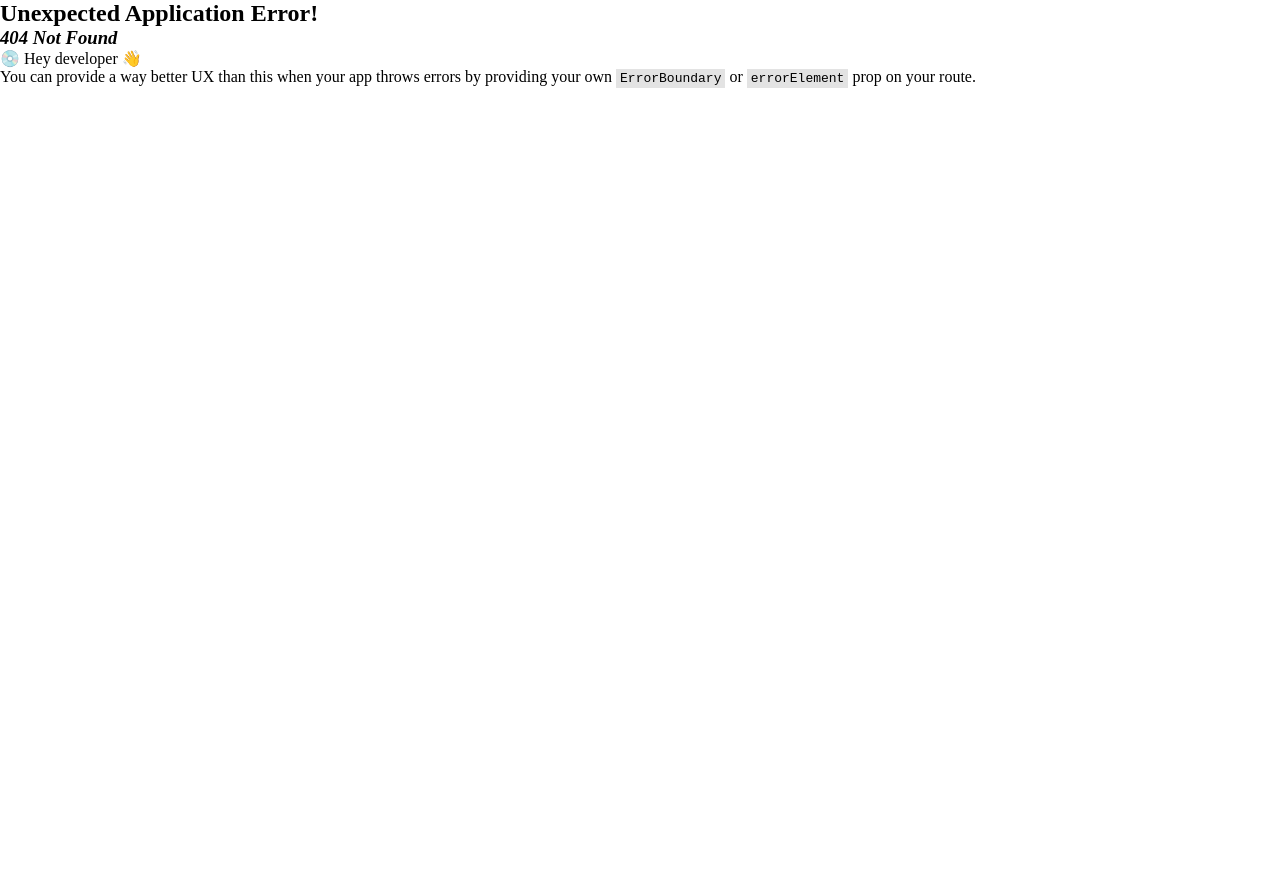
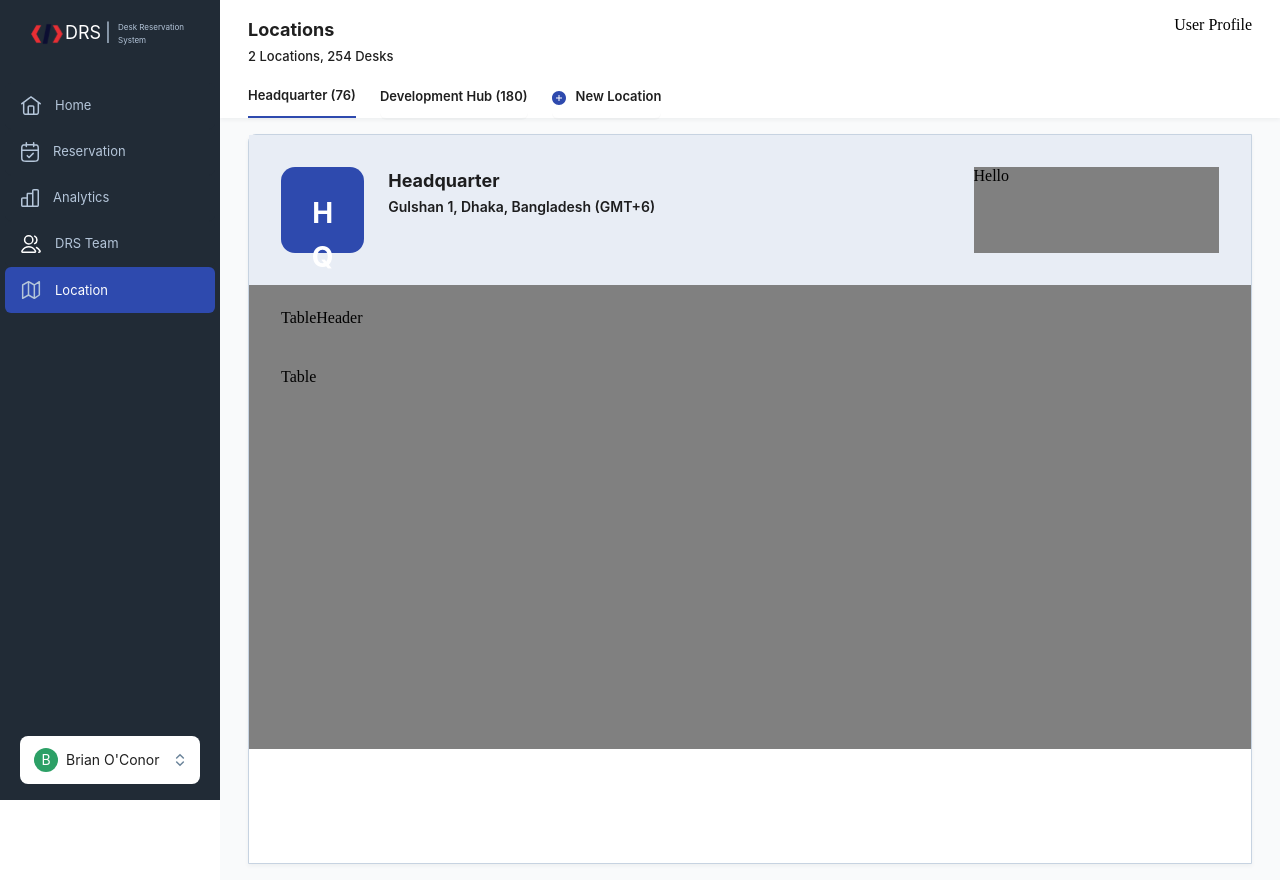
Before and after one commit to sk-roy/Desk-Reservation-System, a React (Create React App) app: page /location in a window 1280 px wide. Before the commit this address had no page. Before the commit the page ends 800 px from the top, so only its background shows below. Built offline with nearby package versions, Linux system fonts and the light colour scheme.

Commit message:
Add new page location and implement using antd

```diff
--- a/src/components/sidebar/index.tsx
+++ b/src/components/sidebar/index.tsx
@@ -4,6 +4,7 @@ import HomeIcon from "../../assets/icons/HomeIcon.svg";
 import ReservationIcon from "../../assets/icons/ReservationIcon.svg";
 import AnalyticsIcon from "../../assets/icons/AnalyticsIcon.svg";
 import TeamIcon from "../../assets/icons/TeamIcon.svg"
+import LocationIcon from "../../assets/icons/LocationIcon.svg"
 import profileIcon from "../../assets/icons/profileIcon.svg"
 import logo from "../../assets/icons/logo.svg"
 import { Avatar, Image, List, Typography } from "antd";
@@ -124,7 +125,7 @@ const Profile = () => {
 }
 
 
-const TabList = ["Home", "Reservation", "Analytics", "DRS Team"];
+const TabList = ["Home", "Reservation", "Analytics", "DRS Team", "Location"];
 
 const GetIcon = (tabName: string) => {
     if (tabName === 'Home') return <HomeOutlined/>;
@@ -138,6 +139,7 @@ const getIndex = (path: any) => {
     if (currentPage === "booking") return 1;
     else if (currentPage === "analytics") return 2;
     else if (currentPage === "team") return 3;
+    else if (currentPage === "location") return 4;
     else return 0;
 }
 
@@ -148,17 +150,19 @@ const TabBox = () => {
     const [selectedTab, updateSelectedTab] = useState(getIndex(location.pathname))
 
     const navigateSelectedTab = (index: number) => {
-        if (index === 0) return nagigate("/");
         if (index === 1) return nagigate("/booking");
         if (index === 2) return nagigate("/analytics");
-        return nagigate("/team"); // index 3
+        if (index === 3) return nagigate("/team");
+        if (index === 4) return nagigate("/location");
+        return nagigate("/"); // index 0 for Home
     };
 
     const getItemIcon = (index: number) => {
-        if (index === 0) return HomeIcon;
         if (index === 1) return ReservationIcon;
         if (index === 2) return AnalyticsIcon;
-        return TeamIcon;  // index 3
+        if (index === 3) return TeamIcon;
+        if (index === 4) return LocationIcon;
+        return HomeIcon;  // index 0 for Home
     };
 
     return (
--- /dev/null
+++ b/src/pages/locations.tsx
@@ -0,0 +1,257 @@
+import Layout from "../layout";
+import { CustomStyles } from "../theme";
+import * as React from 'react';
+import { TeamData } from "../assets/data";
+import { Button, Col, Image, Row, Typography } from "antd";
+import { MailOutlined, PlusCircleFilled } from "@ant-design/icons";
+
+
+const Header = () => {
+    return (
+        <div
+        style={{
+            height: "118px",
+            display: "flex",
+            flexDirection: "column",
+            backgroundColor: "#FFFFFF",
+            boxShadow: CustomStyles.Shadows[1],
+        }}
+        >
+            <div
+            style={{
+                display: "flex",
+                flexDirection: "row",
+                justifyContent: "space-between",
+                height: "82px",
+                border: "0px 0px 1px 0px",
+                padding: "16px 28px 16px 28px",
+                gap: "16px"
+            }}>
+                <div style={{
+                    display: "flex",
+                    flexDirection: "column",
+                    height: "50px",
+                    gap: "2px",
+                }}>
+                    <Typography style={CustomStyles.Typography.Bold18} color={CustomStyles.Color.Primary.Dark}>
+                        Locations
+                    </Typography>
+                    <Typography style={CustomStyles.Typography.Medium13} color={CustomStyles.Color.grey[4]}>
+                        2 Locations, 254 Desks
+                    </Typography>
+
+                </div>
+                <div>User Profile</div>
+
+            </div>
+            <div style={{
+                display: "flex",
+                flexDirection: "row",
+                alignItems: "flex-start",
+                height: "36px",
+                padding: "0px 28px 0px 28px",
+                gap: "24px",
+                opacity: "0px",
+                backgroundColor: CustomStyles.Color.Primary.White,
+            }}>
+                <Button
+                style={{
+                    padding: "4px 0px 12px 0px",
+                    border: "0px",
+                    borderRadius: "0px",
+                    borderBottom: "2px solid var(--Primary-Blue, #2E4AAE)",
+                    height: "36px",
+                }}>
+                    <Typography style={CustomStyles.Typography.SemiBold13} color={CustomStyles.Color.Primary.Blue}>
+                        Headquarter (76)
+                    </Typography>
+                </Button>
+                <Button
+                style={{
+                    padding: "4px 0px 12px 0px",
+                    border: "0px",
+                    // borderBottom: "2px solid var(--Primary-Blue, #2E4AAE)",
+                    height: "36px",
+                }}>
+                    <Typography style={CustomStyles.Typography.SemiBold13} color={CustomStyles.Color.Primary.Blue}>
+                    Development Hub (180)
+                    </Typography>
+                </Button>
+                <Button
+                style={{
+                    display: "flex",
+                    flexDirection: "row",
+                    justifyContent: "space-between",
+                    padding: "4px 0px 12px 0px",
+                    border: "0px",
+                    // borderBottom: "2px solid var(--Primary-Blue, #2E4AAE)",
+                    height: "36px",
+                    gap: "6px",
+                }}>
+                    <PlusCircleFilled
+                    style={{
+                        height: "18px",
+                        width: "18px",
+                        paddingTop: "4px",
+                        color: CustomStyles.Color.Primary.Blue,
+                        // border: `1.5px solid var(--Primary-Blue, #2E4AAE)`,
+
+                    }}/>
+                    <Typography style={CustomStyles.Typography.SemiBold13} color={CustomStyles.Color.Primary.Blue}>
+                        New Location
+                    </Typography>
+                </Button>
+
+            </div>
+
+        </div>
+    );
+}
+
+const HeadquarterHeader = () => {
+    return (
+        <div
+        style={{
+            display: "flex",
+            flexDirection: "row",
+            justifyContent: "space-between",
+            height: "150px",
+            width: "100%",
+            padding: "32px",
+            gap: "24px",
+            backgroundColor: CustomStyles.Color.OffWhite[3],
+        }}>
+            <div
+            style={{
+                // width: "86px",
+                height: "86px",
+                padding: "24px",
+                gap: "10px",
+                borderRadius: "14px",
+                backgroundColor: CustomStyles.Color.Primary.Blue,
+            }}>
+                <Typography
+                style={{
+                    font: 'Inter',
+                    fontSize: "28px",
+                    fontWeight: 700,
+                    // lineHeight: "38px",
+                    textAlign: "center",
+                    color: CustomStyles.Color.Primary.White,
+                }}>HQ</Typography>
+            </div>
+            <div
+            style={{
+                display: "flex",
+                flexDirection: "column",
+                alignItems: "flex-start",
+                height: "86px",
+                width: "679px",
+                gap: "10px",
+            }}>
+                <div
+                style={{
+                    display: "flex",
+                    flexDirection: "column",
+                    alignItems: "flex-start",
+                    height: "50px",
+                    gap: "2px",
+                }}>
+                    <Typography style={CustomStyles.Typography.Bold18} color={CustomStyles.Color.Primary.Dark}>Headquarter</Typography>
+                    <Typography style={CustomStyles.Typography.SemiBold14} color={CustomStyles.Color.grey[4]}>Gulshan 1, Dhaka, Bangladesh (GMT+6)</Typography>
+                </div>
+            </div>
+            <div
+            style={{
+                width: "297px",
+                backgroundColor: "gray",
+            }}>
+                Hello
+            </div>
+        </div>
+    );
+}
+
+const TableHeader = () => {
+    return (
+        <div
+        style={{
+            display: "flex",
+            flexDirection: "row",
+            justifyContent: "space-between",
+            height: "64px",
+            padding: "24px 32px 8px 32px",
+            gap: "40px",
+            backgroundColor: "gray",
+            width: "100%",
+        }}>
+            TableHeader
+        </div>
+    );
+}
+
+const Table = () => {
+    return (
+        <div
+        style={{
+            padding: "24px 32px 8px 32px",
+            backgroundColor: "gray",
+            height: "466px",
+            width: "100%",
+        }}>
+            Table
+        </div>
+    );
+}
+
+const Body = () => {
+    return (
+        <div
+        style={{
+            padding: "16px 28px 16px 28px",
+        }}>
+            <div style={{
+                display: "flex",
+                flexDirection: "column",
+                alignItems: "center",
+                // width: '1174px',
+                height: '730px',
+                // marginTop: '142px',
+                // marginLeft: '238px',
+                padding: '0px 0px 114px 0px',
+                borderRadius: '8px 0px 0px 0px',
+                boxShadow: CustomStyles.Shadows.Elevation1,
+                border: `1px solid ${CustomStyles.Color.OffWhite[4]}`,
+                backgroundColor: CustomStyles.Color.Primary.White,
+
+            }}>
+                <HeadquarterHeader/>
+                <TableHeader/>
+                <Table/>
+            </div>
+
+        </div>
+    );
+}
+
+
+const Location = () => {
+    return (
+        <Layout>
+            <div
+            style = {{
+                width: "100%",
+                // heightL "900px",
+                display: "flex",
+                flexDirection: "column",
+                backgroundColor: CustomStyles.Color.OffWhite[1],
+            }}
+            >
+                <Header />
+                <Body/>
+            </div>
+        </Layout>
+    );
+}
+
+export default Location;
--- a/src/route.tsx
+++ b/src/route.tsx
@@ -17,6 +17,7 @@ const Home = Loader(lazy(() => import("./pages/home")));
 const Booking = Loader(lazy(() => import("./pages/reservation/reservationAntD")));
 const Analytics = Loader(lazy(() => import("./pages/analytics")));
 const Team = Loader(lazy(() => import("./pages/team/team")));
+const Location = Loader(lazy(() => import("./pages/locations")));
 
 
 export const router = createBrowserRouter([
@@ -36,4 +37,8 @@ export const router = createBrowserRouter([
       path: "/team",
       element: <Team />,
     },
+    {
+      path: "/location",
+      element: <Location />,
+    },
 ]);
--- a/src/theme.ts
+++ b/src/theme.ts
@@ -3,6 +3,11 @@
 
 export const CustomStyles = {
     Typography: {
+        Regular12: {
+            fontSize: '12px',
+            fontWeight: 400,
+            lineHeight: '18px',
+        },
         SemiBold12: {
             fontSize: '12px',
             fontWeight: 600,
@@ -23,15 +28,15 @@ export const CustomStyles = {
             fontWeight: 700,
             lineHeight: '18px',
         },
-        Regular12: {
-            fontSize: '12px',
-            fontWeight: 400,
-            lineHeight: '18px',
-        },
         Bold16: {
             fontSize: '16px',
             fontWeight: 700,
             lineHeight: '24px',
+        },
+        Bold18: {
+            fontSize: '18px',
+            fontWeight: 700,
+            lineHeight: '28px',
         },
         Bold24: {
             fontSize: '24px',
@@ -66,6 +71,9 @@ export const CustomStyles = {
             4: '#4D667C',
         },
         OffWhite: {
+            1: '#F9FAFB',
+            3: '#E8EDF5',
+            4: '#C7D3E1',
             5: '#B4C5D9',
         },
         Alert: {
@@ -75,8 +83,10 @@ export const CustomStyles = {
     Shadows: {
         0: 'none',
         1: '0px 2px 4px 0px #3A414F0F',
+        Elevation1: '0px 2px 4px 0px #3A414F0F',
         2: '0px 1px 4px 0px #4C577314',
         3: '0px 1px 4px 0px #4D526421',
+
     },
     Button: {
         Cancel: {
```
Also changed, not shown: src/assets/icons/LocationIcon.svg (added).
